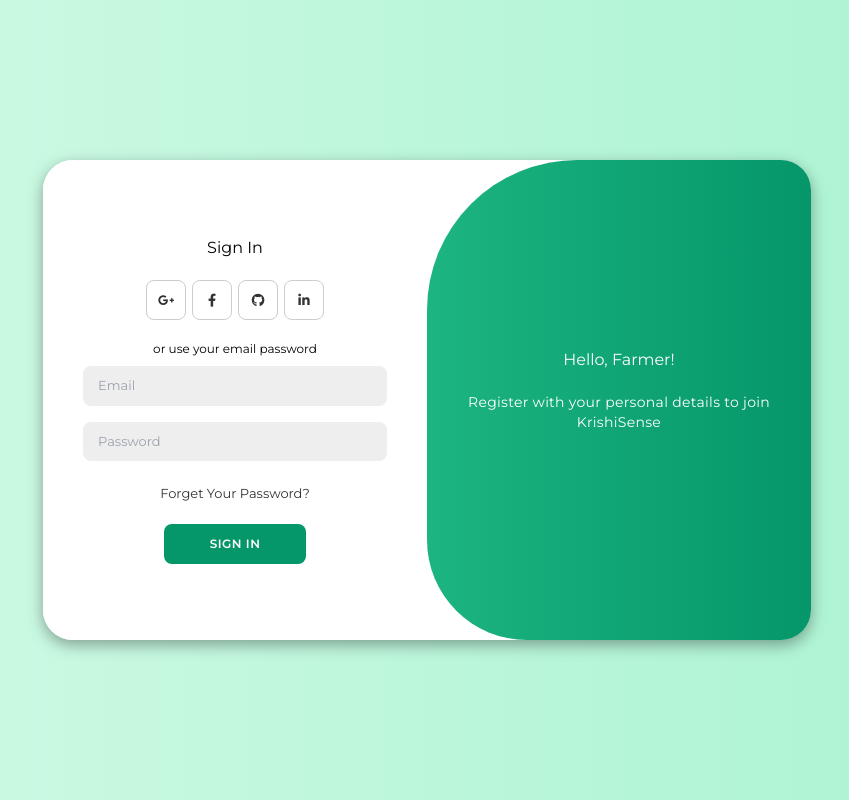
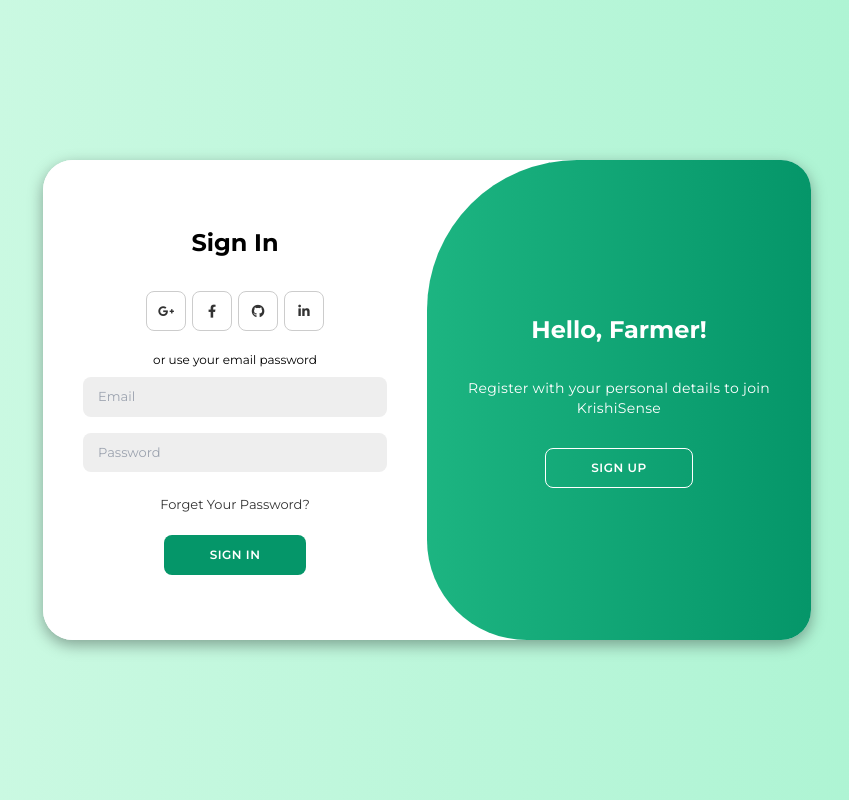
Before and after one commit to srinjoy875-cmd/krishisense2, a React (Vite) app in the folder frontend/: page /auth in a window 1280 px wide. Shown: the whole page, without its empty margins (213-1062 px from the left). Built offline with nearby package versions, Linux system fonts and the light colour scheme; no server answers.

Commit message:
Update login page: Fix Tailwind conflicts, improve styling, and customize text for KrishiSense

```diff
--- a/frontend/src/pages/AuthPage.css
+++ b/frontend/src/pages/AuthPage.css
@@ -1,5 +1,6 @@
 @import url('https://fonts.googleapis.com/css2?family=Montserrat:wght@300;400;500;600;700&display=swap');
 
+/* Wrapper to isolate styles and ensure full screen centering */
 .auth-page-wrapper {
     background-color: #ecfdf5;
     background: linear-gradient(to right, #d1fae5, #a7f3d0);
@@ -13,7 +14,6 @@
     padding: 0;
     font-family: 'Montserrat', sans-serif;
     position: fixed;
-    /* Ensure it covers everything */
     top: 0;
     left: 0;
     z-index: 9999;
@@ -63,9 +63,16 @@
     cursor: pointer;
 }
 
-.modern-login-container button.hidden {
+.modern-login-container button.btn-transparent {
     background-color: transparent;
     border-color: #fff;
+}
+
+.modern-login-container h1 {
+    font-weight: bold;
+    margin: 0;
+    font-size: 24px;
+    margin-bottom: 10px;
 }
 
 .modern-login-container form {
@@ -149,6 +156,7 @@
     width: 40px;
     height: 40px;
     color: #333;
+    /* Ensure icons are visible */
 }
 
 .toggle-container {
@@ -170,8 +178,10 @@
 
 .toggle {
     background-color: #059669;
+    /* Emerald 600 */
     height: 100%;
     background: linear-gradient(to right, #34d399, #059669);
+    /* Emerald 400 to 600 */
     color: #fff;
     position: relative;
     left: -100%;
--- a/frontend/src/pages/AuthPage.jsx
+++ b/frontend/src/pages/AuthPage.jsx
@@ -1,4 +1,4 @@
-  import React, { useState } from 'react';
+import React, { useState } from 'react';
 import { useNavigate } from 'react-router-dom';
 import api from '../services/api';
 import './AuthPage.css';
@@ -20,6 +20,7 @@ const AuthPage = () => {
 
   const handleRegister = async (e) => {
     e.preventDefault();
+    console.log('Registering...', formData);
     try {
       const response = await api.post('/auth/signup', {
         name: formData.name,
@@ -30,12 +31,14 @@ const AuthPage = () => {
       localStorage.setItem('user', JSON.stringify(response.data));
       navigate('/dashboard');
     } catch (err) {
+      console.error('Registration error:', err);
       setError(err.response?.data?.message || 'Registration failed');
     }
   };
 
   const handleLogin = async (e) => {
     e.preventDefault();
+    console.log('Logging in...', formData);
     try {
       const response = await api.post('/auth/login', {
         email: formData.email,
@@ -45,8 +48,15 @@ const AuthPage = () => {
       localStorage.setItem('user', JSON.stringify(response.data));
       navigate('/dashboard');
     } catch (err) {
+      console.error('Login error:', err);
       setError(err.response?.data?.message || 'Login failed');
     }
+  };
+
+  const toggleActive = (status) => {
+    console.log('Toggling active state to:', status);
+    setIsActive(status);
+    setError('');
   };
 
   return (
@@ -96,13 +106,13 @@ const AuthPage = () => {
           <div className="toggle">
             <div className="toggle-panel toggle-left">
               <h1>Welcome Back!</h1>
-              <p>Enter your personal details to use all of site features</p>
-              <button className="hidden" id="login" onClick={() => { setIsActive(false); setError(''); }}>Sign In</button>
+              <p>Enter your personal details to use KrishiSense features</p>
+              <button className="btn-transparent" id="login" type="button" onClick={() => toggleActive(false)}>Sign In</button>
             </div>
             <div className="toggle-panel toggle-right">
               <h1>Hello, Farmer!</h1>
               <p>Register with your personal details to join KrishiSense</p>
-              <button className="hidden" id="register" onClick={() => { setIsActive(true); setError(''); }}>Sign Up</button>
+              <button className="btn-transparent" id="register" type="button" onClick={() => toggleActive(true)}>Sign Up</button>
             </div>
           </div>
         </div>
```
